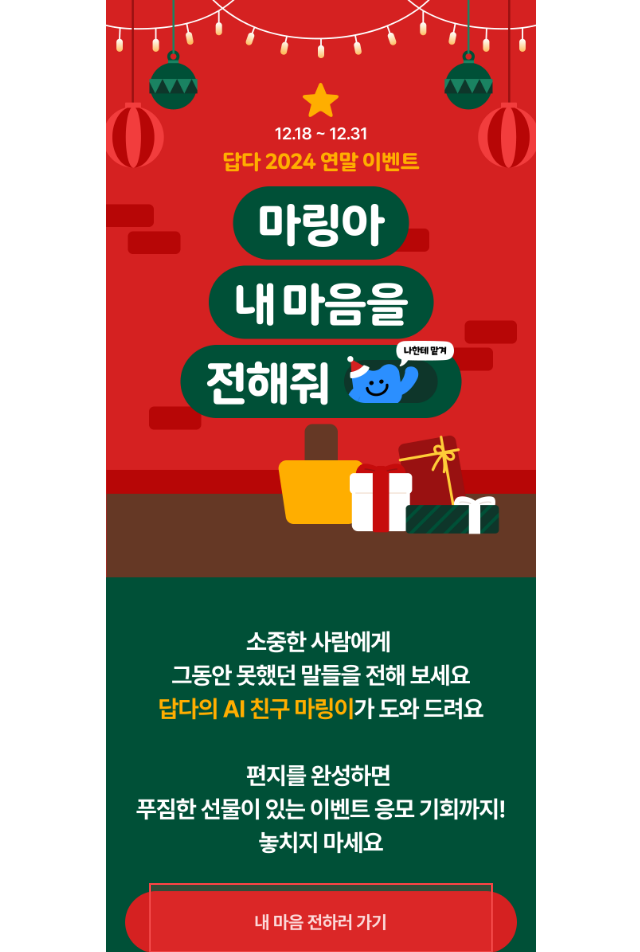
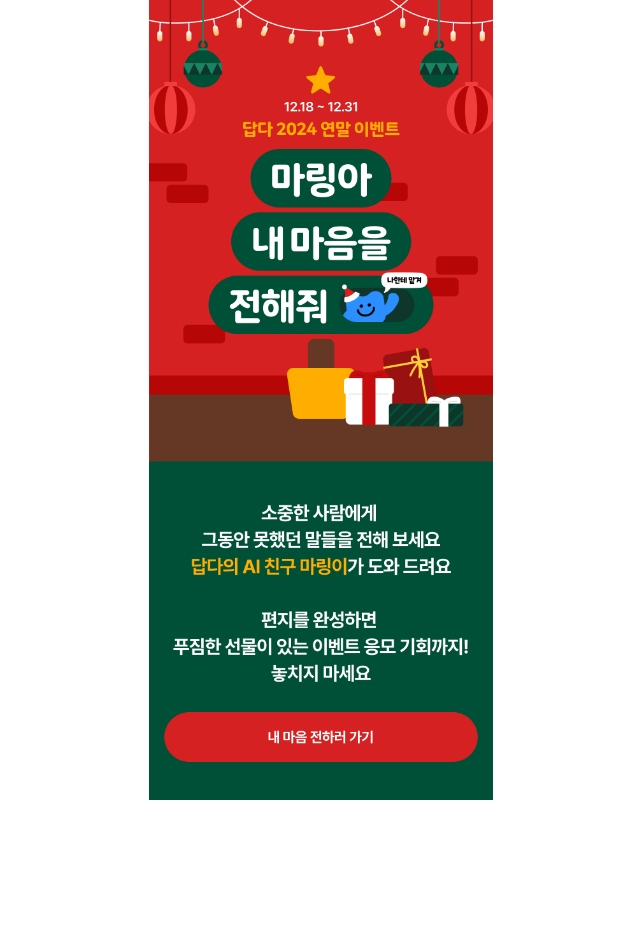
Before and after one commit to insunglee12/Webapp_test, a Next.js app: page / in a window 1280 px wide. Shown: the top 952 px of the page, without its empty margins (319-959 px from the left). After the commit the page ends 800 px from the top, so only its background shows below. Built offline with nearby package versions, Linux system fonts and the light colour scheme.

Commit message:
메인페이지 버튼영역 조정

```diff
--- a/src/app/page.tsx
+++ b/src/app/page.tsx
@@ -11,29 +11,22 @@
   };
 
   return (
-    <main className="min-h-screen w-full flex flex-col items-center justify-center bg-white">
-      <div className="relative w-full max-w-[430px] mx-auto">
-        <div className="relative w-full" style={{ paddingTop: '232.78%' }}>
+    <main className="h-screen w-full flex items-center justify-center bg-white overflow-hidden">
+      <div
+        className="relative w-full max-w-[430px] h-full mx-auto"
+        onClick={handleClick}
+      >
+        <div className="relative w-full h-full">
           <Image
             src="/event_1_mainpage.png"
             alt="이벤트 메인 페이지"
             fill
             style={{
               objectFit: 'contain',
-              objectPosition: 'top'
+              objectPosition: 'center',
+              cursor: 'pointer'
             }}
             priority
-          />
-          <div
-            onClick={handleClick}
-            className={`
-              absolute bottom-[4.8%] left-[10%] right-[10%] h-[7%]
-              cursor-pointer z-10
-              ${process.env.NODE_ENV === 'development' ?
-                'border-2 border-red-500 bg-red-500 bg-opacity-20' :
-                ''}
-            `}
-            aria-label="내 마음 전하러 가기"
           />
         </div>
       </div>
```
